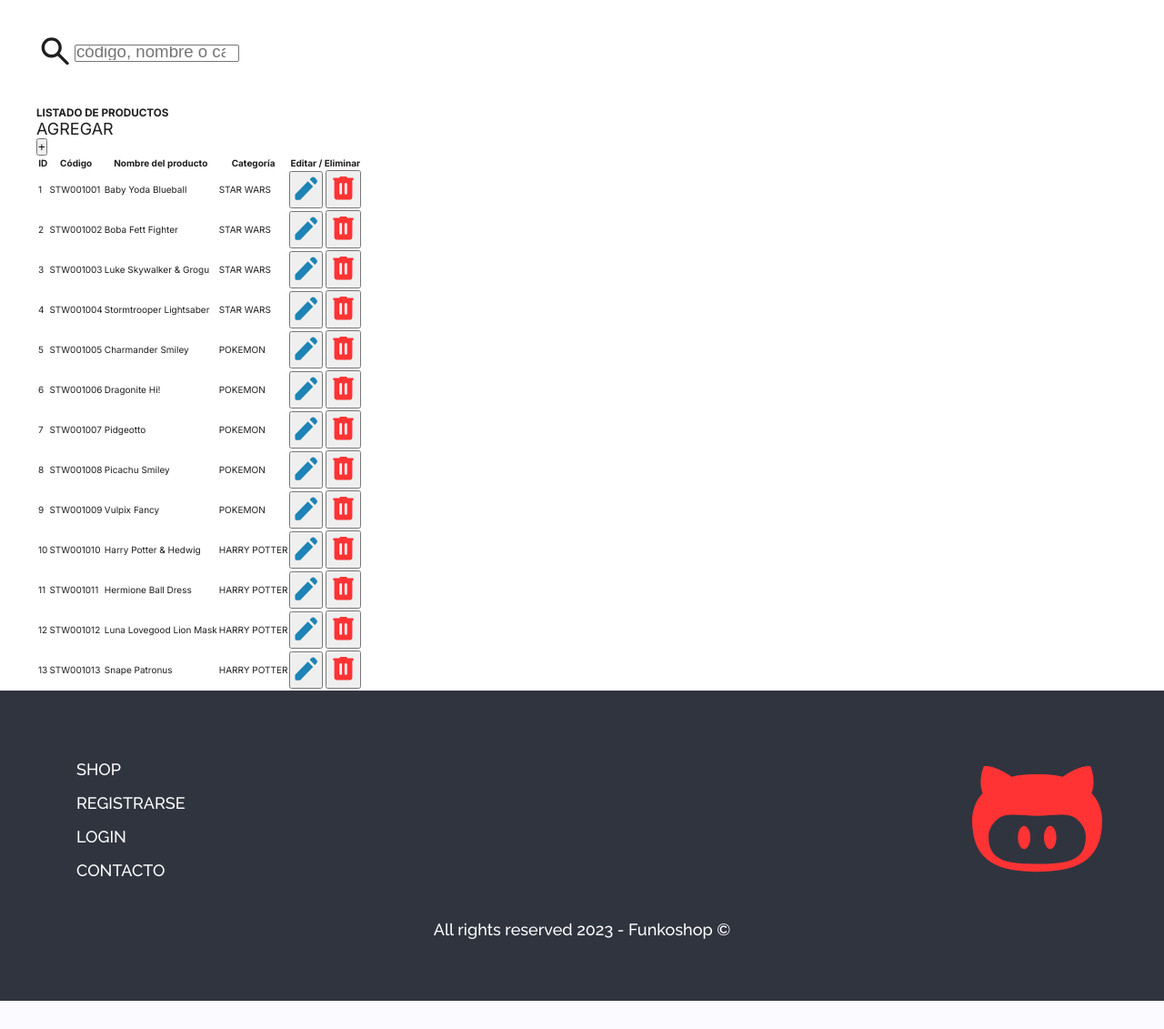
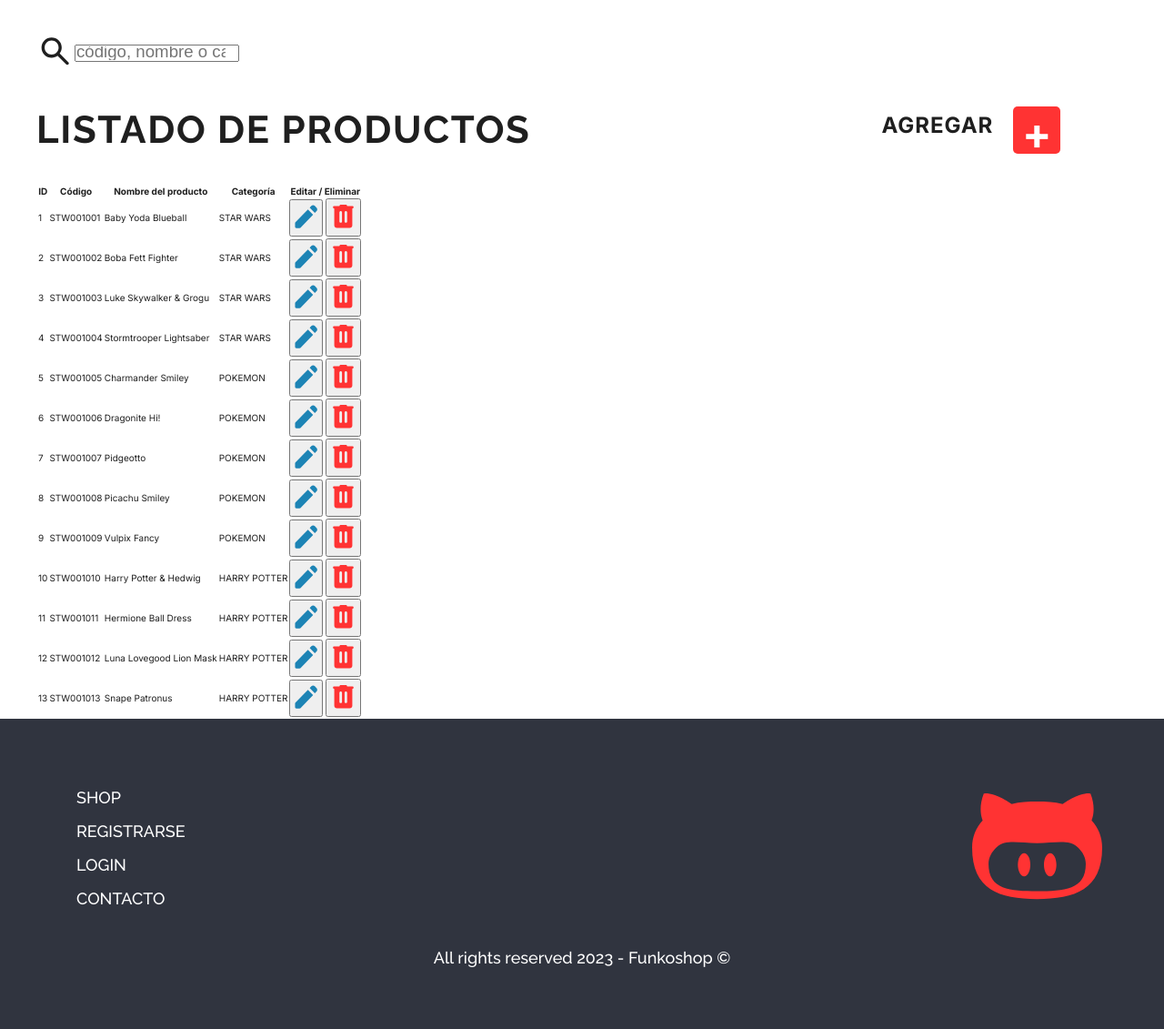
Before and after one commit to karenyesica/cac-challege-funkoshop, a web app: file pages/admin/admin.html in a window 1280 px wide. Shown: the part 127-1258 px from the top of the page at 91% size. Before the commit the page ends 1227 px from the top, so only its background shows below. Run offline with its HTML, style and script files only (its server is not run), Linux system fonts and the light colour scheme.

Commit message:
Algunos otros cambios en el CSS de Admin

```diff
--- a/css/pages/admin.css
+++ b/css/pages/admin.css
@@ -27,3 +27,46 @@
     font-style: normal;
     font-weight: 500;
   }
+
+  .list__container {
+
+  }
+
+  .list__content {
+    display: flex;
+    align-items: center;
+  }
+
+  .list__title {
+    font-family: var(--alternative-font);
+    font-size: 42px;
+    line-height: normal;
+    letter-spacing: 1.68px;
+    margin-right: 386px;
+    margin-bottom: 34px;
+  }
+
+  .list__text {
+    text-align: right;
+    font-family: var(--base-font);
+    font-size: 24px;
+    font-style: normal;
+    font-weight: 700;
+    letter-spacing: 0.96px;
+    margin-bottom: 44px;
+  }
+
+.list__button {
+    text-align: center;
+    font-family: var(--base-font);
+    width: 52px;
+    height: 52px;
+    font-size: 48px;
+    font-weight: 700;
+    color: white;
+    border: none;
+    background-color: #FF3333;
+    margin-left: 22px;
+    margin-bottom: 32.5px;
+    border-radius: 5px;
+}
--- a/pages/admin/admin.html
+++ b/pages/admin/admin.html
@@ -44,9 +44,10 @@
             <article class="list__content">
                 <h1 class="list__title">LISTADO DE PRODUCTOS</h1>
                 <p class="list__text">AGREGAR</p>
-                <form action="" method="get" target="_self" enctype="text/plain">
+                <!--<form action="" method="get" target="_self" enctype="text/plain">
                     <input type="button" value="+">
-                </form>
+                </form>-->
+                <button class="list__button" type="submit">+</button>
             </article>
             <article>
                 <table stule="width:100%">
```
